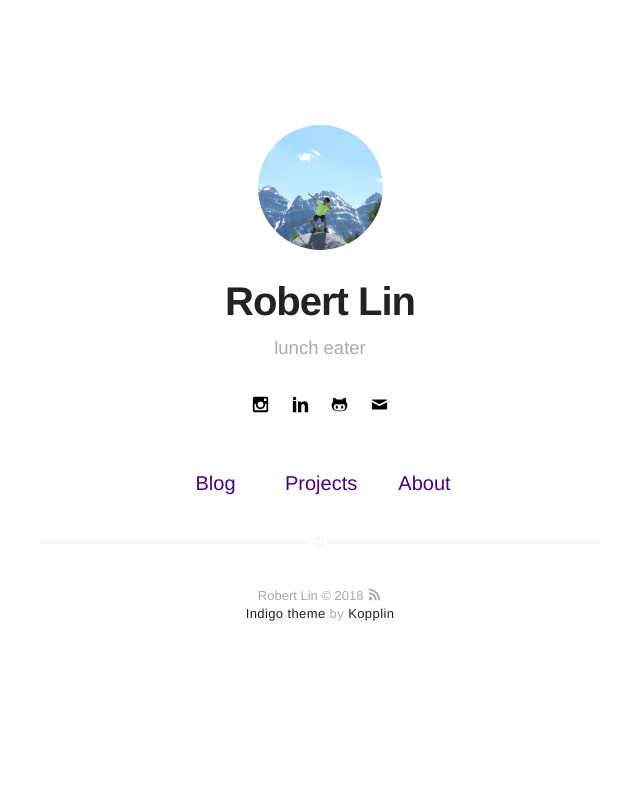
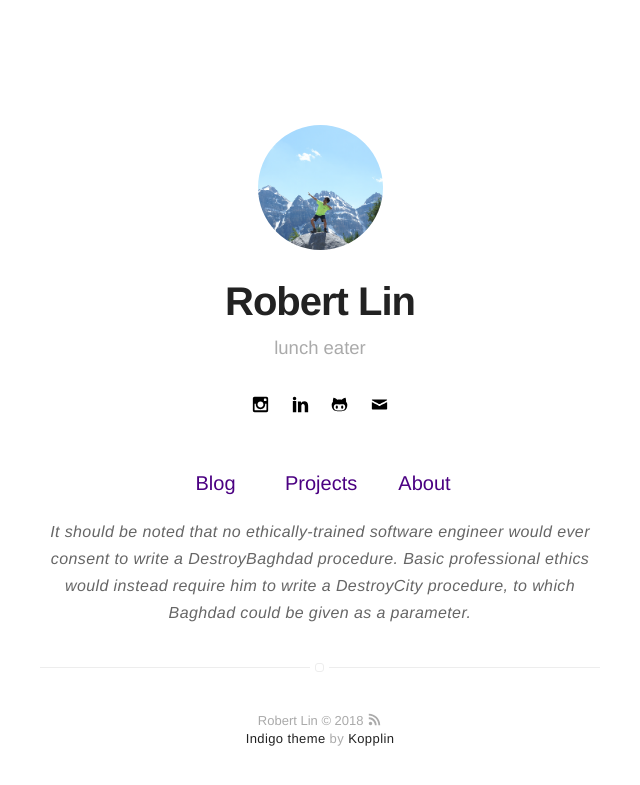
Before and after one commit to bobheadxi/bobheadxi.github.io, a Jekyll site: the page built from index.html, in a window 1280 px wide. Shown: the top 785 px of the page, without its empty margins (320-960 px from the left). Built offline with Jekyll 4.4.1, drawn with Linux system fonts in a browser that asks for light colours.

Commit message:
Add funny quote
Source: https://blog.codinghorror.com/to-serve-man-with-software/

```diff
--- a/index.html
+++ b/index.html
@@ -2,3 +2,10 @@
 layout: page
 title: Home
 ---
+
+<p align="center">
+  <i>
+    It should be noted that no ethically-trained software engineer would ever consent to write a DestroyBaghdad procedure.
+    Basic professional ethics would instead require him to write a DestroyCity procedure, to which Baghdad could be given as a parameter.
+  </i>
+</p>
```
